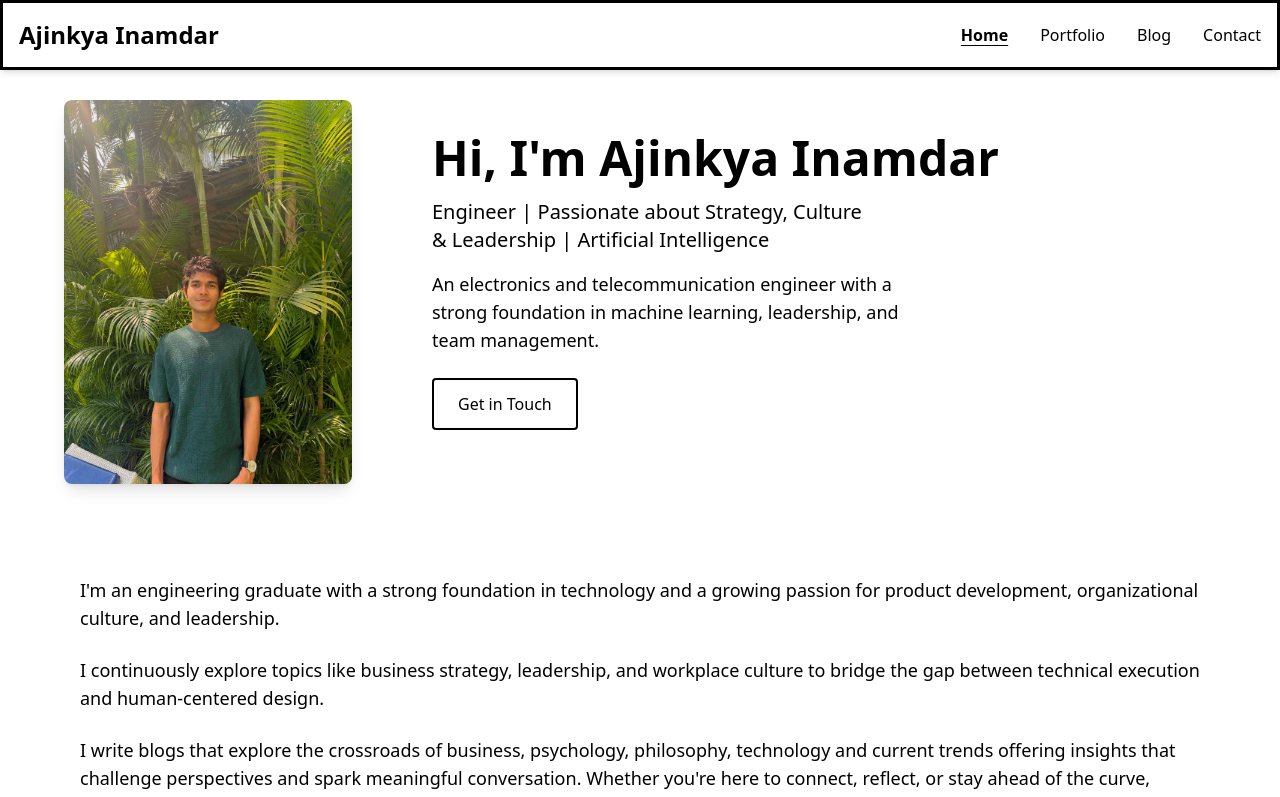
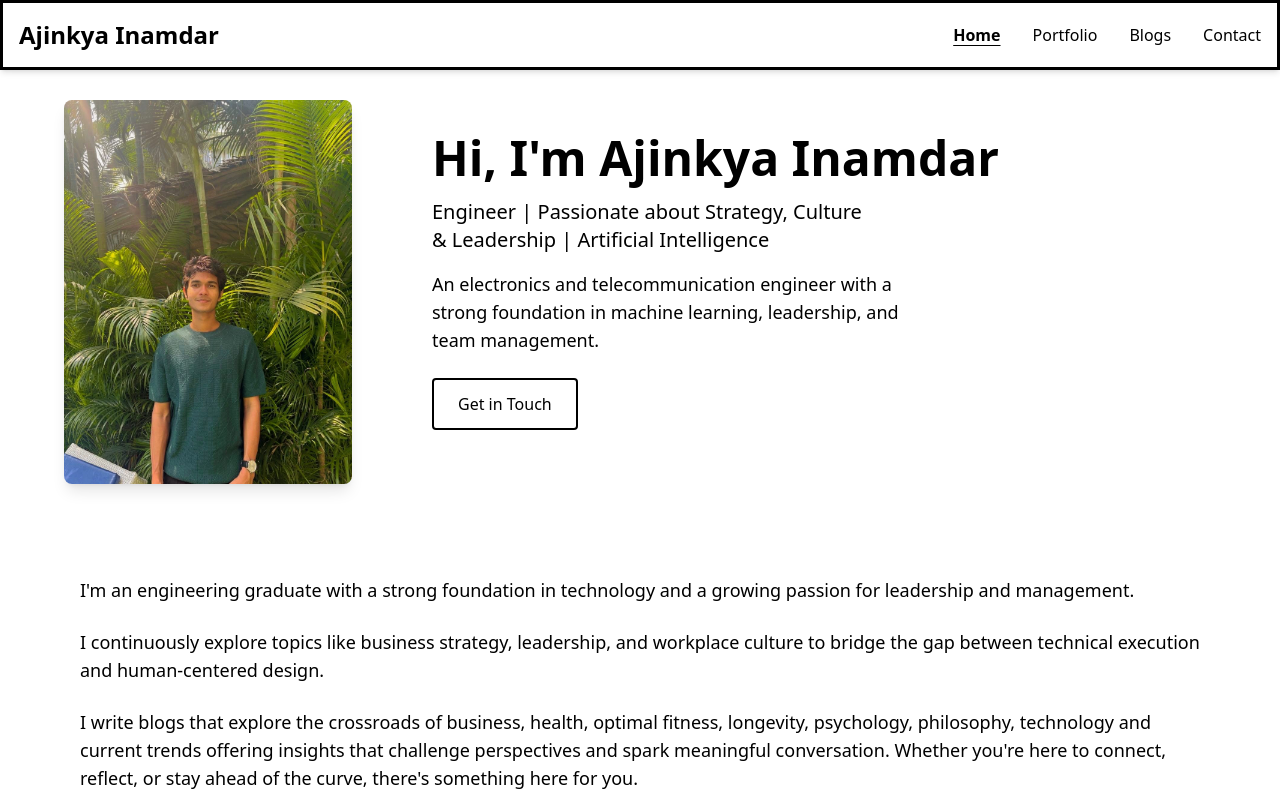
Before and after one commit to ajinkya-inamdar/myapp, a React (Vite) app: page / in a window 1280 px wide. Shown: the top 797 px of the page. Built offline with nearby package versions, Linux system fonts and the light colour scheme; a web font is replaced by a local one.

Commit message:
Updated website code

```diff
--- a/src/components/Navbar.jsx
+++ b/src/components/Navbar.jsx
@@ -8,7 +8,7 @@ const Navbar = () => {
   const navItems = [
     { name: 'Home', path: '/' },
     { name: 'Portfolio', path: '/cv' },
-    { name: 'Blog', path: '/blog' },  // ✅ Blog added here
+    { name: 'Blogs', path: '/blog' },  // ✅ Blog added here
     { name: 'Contact', path: '/contact' },
   ];
 
--- a/src/pages/Home.jsx
+++ b/src/pages/Home.jsx
@@ -60,13 +60,13 @@ const Home = () => {
         </h3>
         <div className="text-sm sm:text-base md:text-lg text-black-300 ">
           <p className="mb-4 sm:mb-6">
-            I'm an engineering graduate with a strong foundation in technology and a growing passion for product development, organizational culture, and leadership.
+            I'm an engineering graduate with a strong foundation in technology and a growing passion for leadership and management.
           </p>
           <p className="mb-4 sm:mb-6">
             I continuously explore topics like business strategy, leadership, and workplace culture to bridge the gap between technical execution and human-centered design.
           </p>
           <p className="mb-4 sm:mb-6">
-           I write blogs that explore the crossroads of business, psychology, philosophy, technology and current trends offering insights that challenge perspectives and spark meaningful conversation. Whether you're here to connect, reflect, or stay ahead of the curve, there's something here for you.
+           I write blogs that explore the crossroads of business, health, optimal fitness, longevity, psychology, philosophy, technology and current trends offering insights that challenge perspectives and spark meaningful conversation. Whether you're here to connect, reflect, or stay ahead of the curve, there's something here for you.
           </p>
         </div>
       </div>
```
Also changed, not shown: package.json (+18 -5 lines), 1 other file (tests, documents, lock files or other folders).
